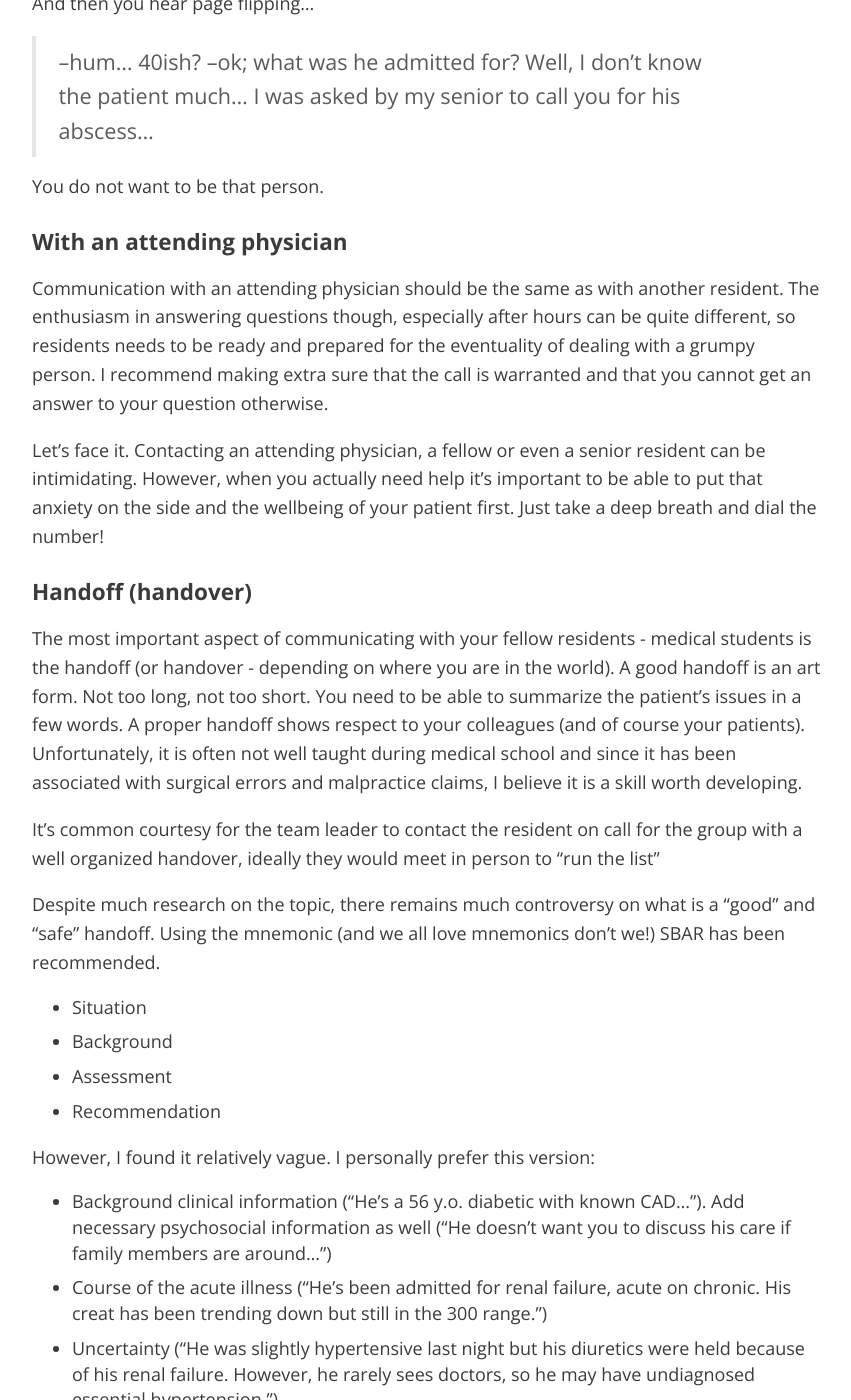
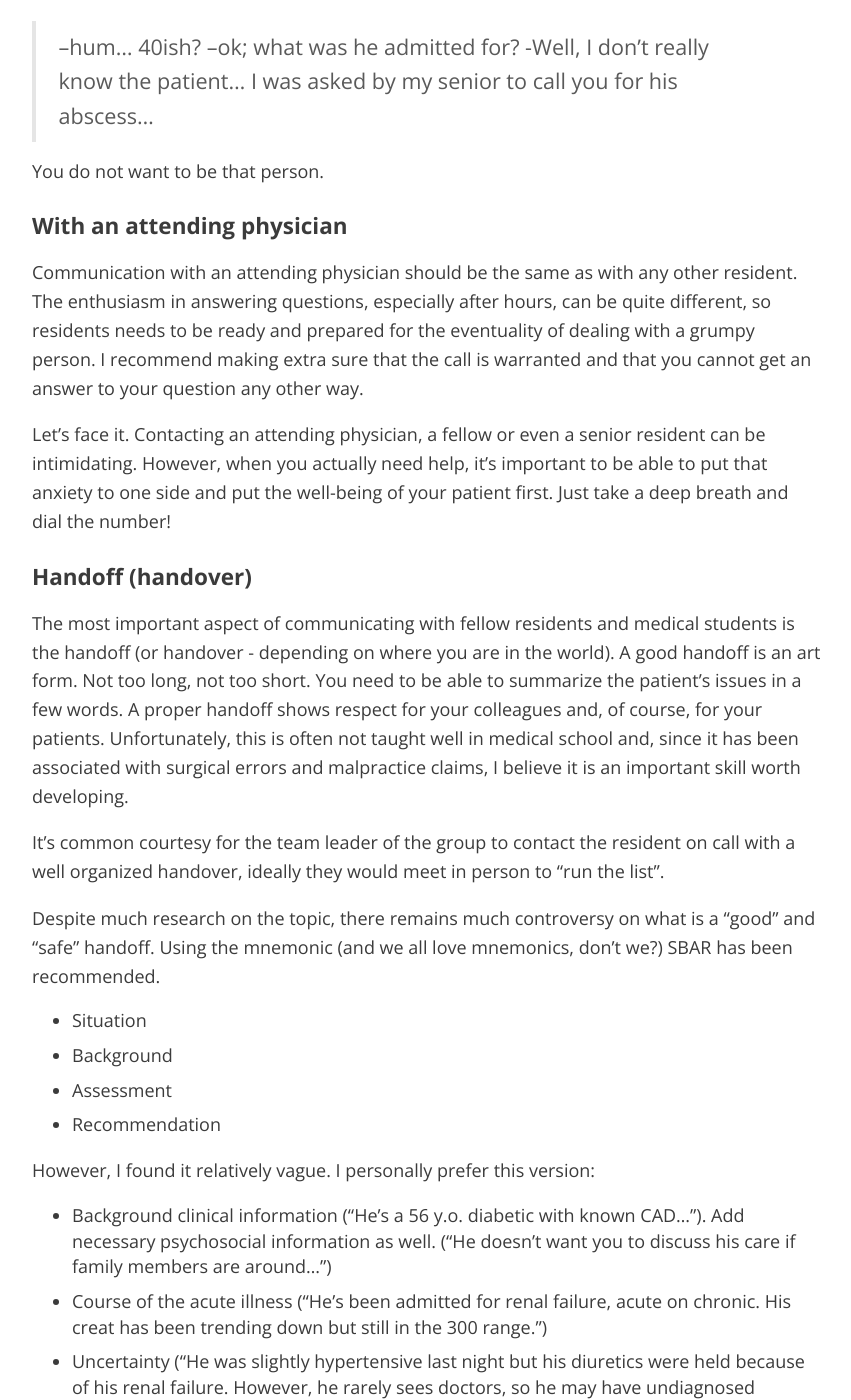
Before and after one commit to Messil/messil.github.io, a Jekyll site: the page built from _posts/2015-02-02-communication.markdown, in a window 1280 px wide and 1400 px high, scrolled down 1795 px. Shown: the whole window, without its empty margins (213-1064 px from the left). Built offline with Jekyll 4.4.1, drawn with Linux system fonts in a browser that asks for light colours; comment, search, counter and statistics services are not loaded; some of the changed text lies outside the part shown.

Commit message:
Update disclaimer markdown. Update first blog post.

```diff
--- a/_posts/2015-02-02-communication.markdown
+++ b/_posts/2015-02-02-communication.markdown
@@ -5,61 +5,60 @@
 favorite: 0
 ---
 
-Communication is one of the most under appreciated aspect of medicine. We need to communicate with lots of people with different knowledge and background. It’s way easier said than done.<!--more-->
+Communication is one of the most under-appreciated aspects of medicine. We need to communicate with lots of people with different knowledge and backgrounds. It’s easier said than done.<!--more-->
 
-## With the healthcare professionals
+## With healthcare professionals
 
-The easiest way to facilitate your calls is to be nice to the other team members. I strongly recommend you try your best to remember names (but I’m notoriously bad at it). Before your first call, try to figure out who is the
+The easiest way to facilitate your calls is to be good to the other team members. I strongly recommend you try your best to remember names (but I’m notoriously bad at it). Before your first call, try to figure out who the following are:
 
-- Unit clerk — they usually know pretty much anything paper related and they know who to call to get things done.
-- Head nurse — I can’t even start to describe why you should get along with the head nurse.
-- Nurses — Who’s gonna help you when the pump starts beeping? When you need that stat IV? When you’re bored and you want to talk to someone that has a life outside the hospital? Pro tip: nurses often have potlucks, and if you’re nice enough you may be able to jump in!
+- Unit clerk — they usually know pretty much anything paper-related and they know whom to call to get things done.
+- Head nurse — I can’t even begin to describe why you should get along with the head nurse.
+- Nurses — Who’s going to help you when the pump starts beeping? When you need that stat IV? When you’re bored and you want to talk to someone who has a life outside the hospital? Pro tip: nurses often have potlucks, and if you’re pleasant enough, you may be able to jump in!
 - Respiratory therapist (RT) — When your patient is gasping for air you’ll enjoy their presence tremendously.
-- Housekeeping staff — granted, you rarely have to deal directly with the housekeeping staff, but be extra nice to them. Without them we can’t do our job.
-- I rarely had to deal with the on call pharmacist in person (they tend to be hidden in their pharmacy). I recommend you try to figure out what kind of pharmacy service your hospital provides after hours.
+- Housekeeping staff — granted, you rarely have to deal directly with the housekeeping staff, but be extra nice to them. Without them, you can’t do your job.
+- Pharmacy — I rarely had to deal with the on call pharmacist in person (they tend to be hidden in their pharmacy). I recommend you try to figure out  what kind of pharmacy service your hospital provides after hours.
+- OT / PT — In my part of the world, they have normal  working hours, so I didn’t see them at all at night.
 
-OT / PT. In my part of the world, they have normal people working hours, so I didn’t see them at all at night.
-
-It’s not magic. Being nice to people around you, even if you’re tired and freaking out inside, will pay for itself times and times again. The saying “what goes around comes around” is extremely true in an hospital setting.
+It’s not magic. Being nice to people around you, even if you’re tired and freaking out inside, will reward you time and time again. The saying “what goes around comes around” is extremely true in a hospital setting.
 
 ## With your colleagues residents and fellows
 
 ### For a consult
 
-When asking for a consult, ALWAYS make sure you know the basics of the patient’s situation. On call, especially if you’re cross covering, you won’t have time to go through a patient’s entire chart, but at least know the minimum:
+When asking for a consult, ALWAYS make sure you know the basics about the patient’s situation. On call, especially if you’re cross covering, you won’t have time to go through a patient’s entire chart, but at least know a minimum amount of information:
 
 - age
 - gender
-- major comorbidities
-- reason for admission & how long they’ve been in hospital for
-- overview of the problem. At least enough to be able to justify why you couldn’t deal with the problem yourself and you need the consultant’s help.
+- major co-morbidities
+- reason for admission & how long they’ve been in hospital
+- overview of the problem - at least enough to be able to justify why you couldn’t deal with the problem yourself and you need the consultant’s help.
 
-Ultimately, know why you’re calling — funny, but as you get more senior, you’ll get calls that goes like this:
+Ultimately, know why you’re calling — funny, but as you get more senior, you’ll get calls that go like this:
 
 >–ID? yeah, can you come and see this patient? He has an abscess.
 >–Ok… How old is the patient?
 
-And then you hear page flipping…
+And then you hear pages flipping…
 
 >–hum… 40ish?
 >–ok; what was he admitted for?
->Well, I don’t know the patient much… I was asked by my senior to call you for his abscess…
+>-Well, I don’t really know the patient… I was asked by my senior to call you for his abscess…
 
 You do not want to be that person.
 
 ### With an attending physician
 
-Communication with an attending physician should be the same as with another resident. The enthusiasm in answering questions though, especially after hours can be quite different, so residents needs to be ready and prepared for the eventuality of dealing with a grumpy person. I recommend making extra sure that the call is warranted and that you cannot get an answer to your question otherwise.
+Communication with an attending physician should be the same as with any other resident. The enthusiasm in answering questions, especially after hours, can be quite different, so residents needs to be ready and prepared for the eventuality of dealing with a grumpy person. I recommend making extra sure that the call is warranted and that you cannot get an answer to your question any other way.
 
-Let’s face it. Contacting an attending physician, a fellow or even a senior resident can be intimidating. However, when you actually need help it’s important to be able to put that anxiety on the side and the wellbeing of your patient first. Just take a deep breath and dial the number!
+Let’s face it. Contacting an attending physician, a fellow or even a senior resident can be intimidating. However, when you actually need help, it’s important to be able to put that anxiety to one side and put the well-being of your patient first. Just take a deep breath and dial the number!
 
 ### Handoff (handover)
 
-The most important aspect of communicating with your fellow residents - medical students is the handoff (or handover - depending on where you are in the world). A good handoff is an art form. Not too long, not too short. You need to be able to summarize the patient’s issues in a few words. A proper handoff shows respect to your colleagues (and of course your patients). Unfortunately, it is often not well taught during medical school and since it has been associated with surgical errors and malpractice claims, I believe it is a skill worth developing.
+The most important aspect of communicating with fellow residents and medical students is the handoff (or handover - depending on where you are in the world). A good handoff is an art form. Not too long, not too short. You need to be able to summarize the patient’s issues in a few words. A proper handoff shows respect for your colleagues and, of course, for your patients. Unfortunately, this is often not taught well in medical school and, since it has been associated with surgical errors and malpractice claims, I believe it is an important skill worth developing.
 
-It’s common courtesy for the team leader to contact the resident on call for the group with a well organized handover, ideally they would meet in person to “run the list"
+It’s common courtesy for the team leader of the group to contact the resident on call with a well organized handover, ideally they would meet in person to “run the list".
 
-Despite much research on the topic, there remains much controversy on what is a “good” and “safe” handoff. Using the mnemonic (and we all love mnemonics don’t we!) SBAR has been recommended.
+Despite much research on the topic, there remains much controversy on what is a “good” and “safe” handoff. Using the mnemonic (and we all love mnemonics, don’t we?) SBAR has been recommended.
 
 - Situation
 - Background
@@ -68,18 +67,17 @@
 
 However, I found it relatively vague. I personally prefer this version:
 
-- Background clinical information (“He’s a 56 y.o. diabetic with known CAD…”). Add necessary psychosocial information as well (“He doesn’t want you to discuss his care if family members are around…”)
+- Background clinical information (“He’s a 56 y.o. diabetic with known CAD…”). Add necessary psychosocial information as well. (“He doesn’t want you to discuss his care if family members are around…”)
 - Course of the acute illness (“He’s been admitted for renal failure, acute on chronic. His creat has been trending down but still in the 300 range.”)
 - Uncertainty (“He was slightly hypertensive last night but his diuretics were held because of his renal failure. However, he rarely sees doctors, so he may have undiagnosed essential hypertension.”)
-- Anticipation of events (“If his BP is high again tonight, make sure he’s received his first dose of metoprolol. It it’s still high, consider a nitropatch; he’d been on it in the past.”)
+- Anticipation of events (“If his PB is high again tonight, make sure he’s received his first dose of metoprolol. It it’s still high, consider a nitro patch; he’d been on it in the past.”)
 
-I recommend trying your best to transfer the information Twitter style (i.e. 140 characters or less). This forces you be more efficient and choose your words carefully. At the end of the list, you (and the other resident) will be glad you did.
+I recommend trying your best to transfer the information Twitter style (i.e. 140 characters or less). This forces you be more efficient and choose your words carefully. At the end of the list, you and the other resident will be glad you did.
 
-Ideally, the same process should take place the next morning. From experience, it’s less consistent, but I tried to do it. Even if I wrote nice notes during the night (link to the “Documentation” post), I always had the feeling that every little bit help in making sure the flow of information is as smooth as possible.
+Ideally, the same process should take place the next morning. From experience, I have been less consistent, but I tried to do it. Even if [I wrote nice notes during the night](documentation), I believe every little bit of information helps to make the flow of information as smooth as possible.
 
 ## References
 
-1. Gawande AA, Zinner MJ, Studdert DM, Brennan TA. Analysis of errors reported by surgeons at three teaching hospitals. Surgery. 2003;133:614–621. doi: 10.1067/msy.2003.169. [PubMed]
-2. Gandhi TK, Kachalia A, Thomas EJ, Puopolo AL, Yoon C, Brennan TA, Studdert DM. Missed and delayed diagnoses in the ambulatory setting: a study of closed malpractice claims. Ann Intern Med. 2006;145:488–496. [PubMed]
-3. Michael D Cohen, Brian Hilligoss, André Carlos Kajdacsy-Balla Amaral. A handoff is not a telegram: an understanding of the patient is co-constructed. Crit Care. 2012; 16(1): 303.
-4. [http://www.ncbi.nlm.nih.gov/pmc/articles/PMC3396216/#B7](http://www.ncbi.nlm.nih.gov/pmc/articles/PMC3396216/#B7)
+1. Gawande AA, Zinner MJ, Studdert DM, Brennan TA. Analysis of errors reported by surgeons at three teaching hospitals. Surgery. 2003;133:614–621. doi: 10.1067/msy.2003.169. \[[PubMed]\](http://www.ncbi.nlm.nih.gov/pubmed/12796727)
+2. Gandhi TK, Kachalia A, Thomas EJ, Puopolo AL, Yoon C, Brennan TA, Studdert DM. Missed and delayed diagnoses in the ambulatory setting: a study of closed malpractice claims. Ann Intern Med. 2006;145:488–496. \[[PubMed]\](http://www.ncbi.nlm.nih.gov/pubmed/17015866)
+3. Michael D Cohen, Brian Hilligoss, André Carlos Kajdacsy-Balla Amaral. A handoff is not a telegram: an understanding of the patient is co-constructed. Crit Care. 2012; 16(1): 303. \[[Link]\](http://www.ncbi.nlm.nih.gov/pmc/articles/PMC3396216/)
```
Also changed, not shown: disclaimer.md (+1 -1 lines).
